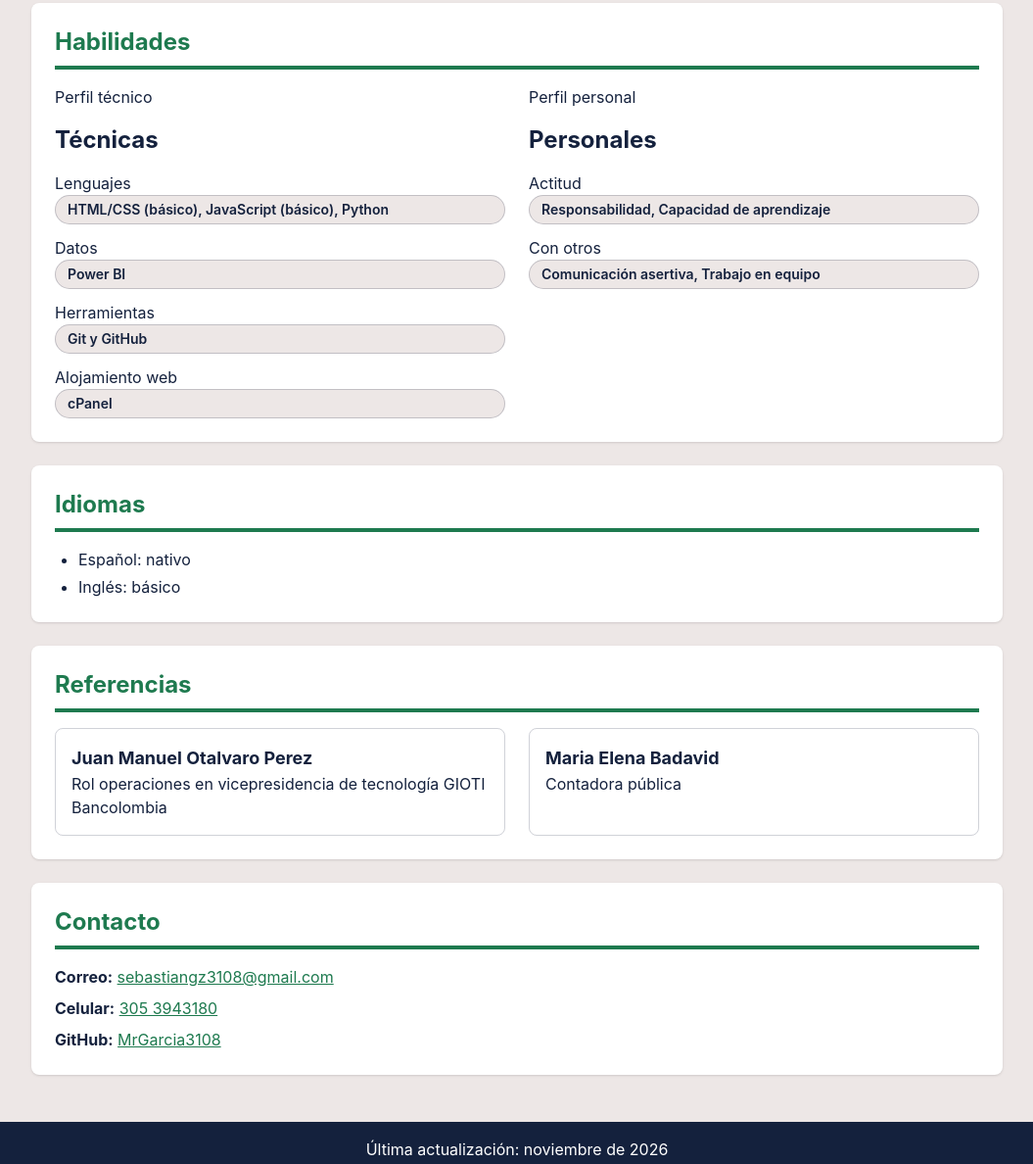
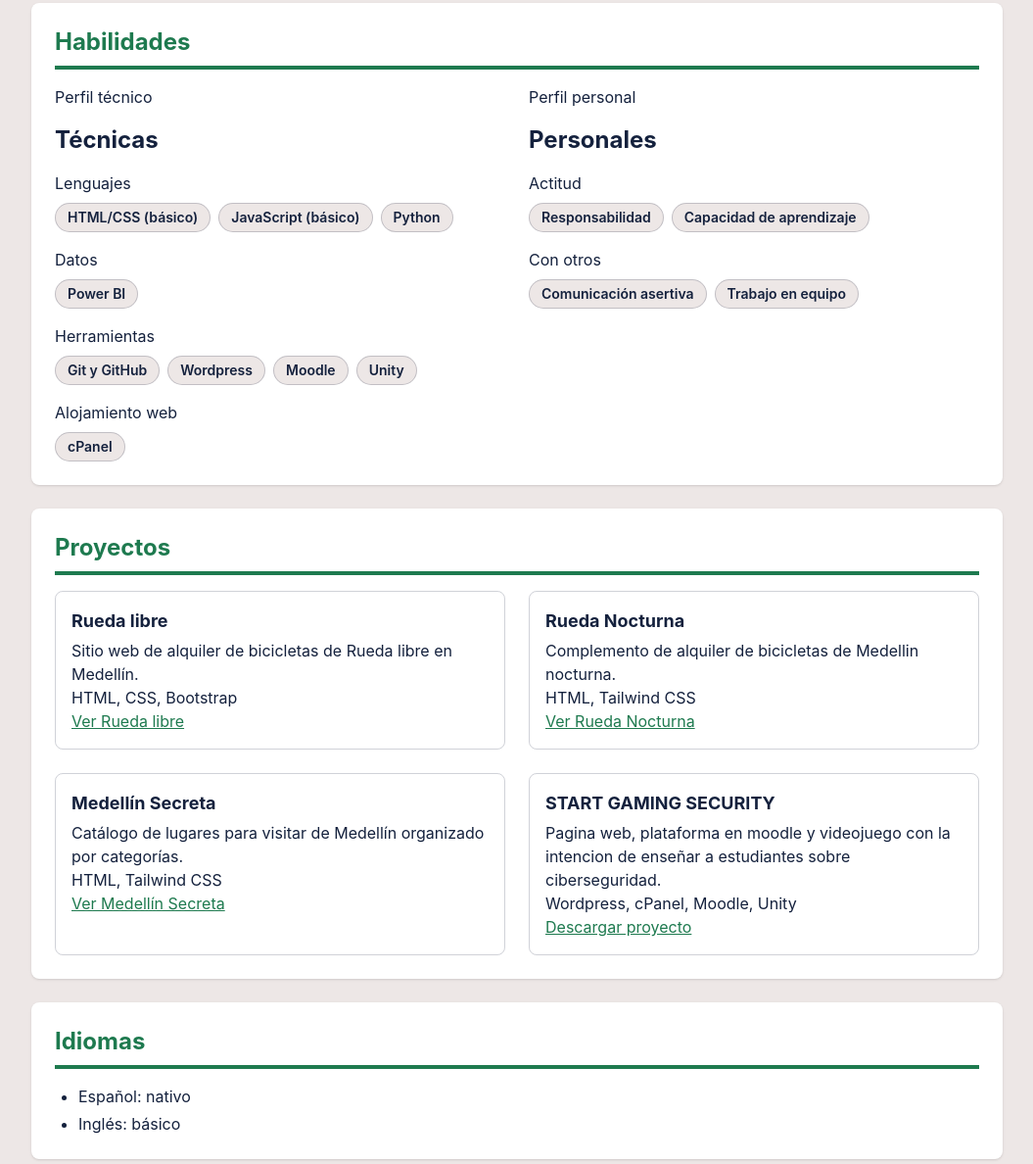
Before and after one commit to MrGarcia3108/ProyectoPagina, a website: page index.html in a window 1280 px wide. Shown: the part 831-2019 px from the top of the page at 98% size, without its empty margins (112-1167 px from the left). Drawn offline with Linux system fonts and the light colour scheme.

Commit message:
nueva seccion de proyectos y cambios y cambios en la seccion de habilidades con grid y flex

```diff
--- a/index.html
+++ b/index.html
@@ -11,13 +11,14 @@
     <header class="bg-azul-noche py-8 text-white">
         <div class="mx-auto max-w-5xl px-4">
             <div class="flex flex-col items-center gap-6 text-center md:flex-row md:text-left">
-                <img src="img/foto-perfil.jpg" alt="Foto de perfil" width="150" height="150" class="size-36 shrink-0 rounded-full border-4 border-white object-cover">
+                <img src="img/foto-perfil.jpg" alt="Foto de Sebastian Garcia Zapata" width="150" height="150" class="size-36 shrink-0 rounded-full border-4 border-white object-cover">
                 <div>
                     <h1 class="text-3xl font-bold">Sebastian Garcia Zapata</h1>
                     <p class="mt-1 text-xl">Ingeniero en Software</p>
                     <div class="mt-4 flex flex-wrap justify-center gap-3 md:justify-start">
                         <a href="https://wa.me/573053943180" target="_blank" rel="noopener noreferrer"  class="boton-contacto">Escríbeme</a>
                         <a href="https://github.com/MrGarcia3108/" target="_blank" rel="noopener noreferrer" class="boton-contacto">GitHub</a>
+                        <a href="/archivos/SEBASTIAN_GARCIA_ZAPATA.pdf" download class="boton-contacto">Descargar CV</a>
                     </div>
                 </div>
             </div>
@@ -86,22 +87,43 @@
                 <article class="tarjeta-habilidad space-y-4">
                     <p class="etiqueta-tarjeta">Perfil técnico</p>
                     <h3 class="text-2xl font-bold">Técnicas</h3>
-                    <dl class="space-y-3">
-                        <div class="fila-dato">
+                    <dl class="space-y-4">
+                        <div class="space-y-2">
                             <dt class="dato-nombre">Lenguajes</dt>
-                            <dd class="chip">HTML/CSS (básico), JavaScript (básico), Python</dd>
+                            <dd>
+                                <ul class="flex flex-wrap gap-2">
+                                    <li class="chip">HTML/CSS (básico)</li>
+                                    <li class="chip">JavaScript (básico)</li>
+                                    <li class="chip">Python</li>
+                                </ul>
+                            </dd>
                         </div>
-                        <div class="fila-dato">
+                        <div class="space-y-2">
                             <dt class="dato-nombre">Datos</dt>
-                            <dd class="chip">Power BI</dd>
+                            <dd>
+                                <ul class="flex flex-wrap gap-2">
+                                    <li class="chip">Power BI</li>
+                                </ul>
+                            </dd>
                         </div>
-                        <div class="fila-dato">
+                        <div class="space-y-2">
                             <dt class="dato-nombre">Herramientas</dt>
-                            <dd class="chip">Git y GitHub</dd>
+                            <dd>
+                                <ul class="flex flex-wrap gap-2">
+                                    <li class="chip">Git y GitHub</li>
+                                    <li class="chip">Wordpress</li>
+                                    <li class="chip">Moodle</li>
+                                    <li class="chip">Unity</li>
+                                </ul>
+                            </dd>
                         </div>
-                        <div class="fila-dato">
+                        <div class="space-y-2">
                             <dt class="dato-nombre">Alojamiento web</dt>
-                            <dd class="chip">cPanel</dd>
+                            <dd>
+                                <ul class="flex flex-wrap gap-2">
+                                    <li class="chip">cPanel</li>
+                                </ul>
+                            </dd>
                         </div>
                     </dl>
                 </article>
@@ -109,16 +131,60 @@
                 <article class="tarjeta-habilidad space-y-4">
                     <p class="etiqueta-tarjeta">Perfil personal</p>
                     <h3 class="text-2xl font-bold">Personales</h3>
-                    <dl class="space-y-3">
-                        <div class="fila-dato">
+                    <dl class="space-y-4">
+                        <div class="space-y-2">
                             <dt class="dato-nombre">Actitud</dt>
-                            <dd class="chip">Responsabilidad, Capacidad de aprendizaje</dd>
+                            <dd>
+                                <ul class="flex flex-wrap gap-2">
+                                    <li class="chip">Responsabilidad</li>
+                                    <li class="chip">Capacidad de aprendizaje</li>
+                                </ul>
+                            </dd>
                         </div>
-                        <div class="fila-dato">
+                        <div class="space-y-2">
                             <dt class="dato-nombre">Con otros</dt>
-                            <dd class="chip">Comunicación asertiva, Trabajo en equipo</dd>
+                            <dd>
+                                <ul class="flex flex-wrap gap-2">
+                                    <li class="chip">Comunicación asertiva</li>
+                                    <li class="chip">Trabajo en equipo</li>
+                                </ul>
+                            </dd>
                         </div>
                     </dl>
+                </article>
+
+            </div>
+        </section>
+        <section class="bloque">
+            <h2 class="titulo-seccion">Proyectos</h2>
+            <div class="grid grid-cols-1 gap-6 md:grid-cols-2">
+
+                <article class="flex flex-col rounded-lg border border-azul-noche/20 p-4">
+                    <h3 class="text-lg font-bold">Rueda libre</h3>
+                    <p class="mt-1">Sitio web de alquiler de bicicletas de Rueda libre en Medellín.</p>
+                    <p class="mt-2 text-sm font-semibold">HTML, CSS, Bootstrap</p>
+                    <p class="mt-auto pt-3"><a href="https://github.com/MrGarcia3108/rueda-libre" target="_blank" rel="noopener noreferrer" class="text-verde-ruta underline hover:no-underline">Ver Rueda libre</a></p>
+                </article>
+
+                <article class="flex flex-col rounded-lg border border-azul-noche/20 p-4">
+                    <h3 class="text-lg font-bold">Rueda Nocturna</h3>
+                    <p class="mt-1">Complemento de alquiler de bicicletas de Medellin nocturna.</p>
+                    <p class="mt-2 text-sm font-semibold">HTML, Tailwind CSS</p>
+                    <p class="mt-auto pt-3"><a href="https://mrgarcia3108.github.io/rueda-libre/nocturna/index.html" target="_blank" rel="noopener noreferrer" class="text-verde-ruta underline hover:no-underline">Ver Rueda Nocturna</a></p>
+                </article>
+
+                <article class="flex flex-col rounded-lg border border-azul-noche/20 p-4">
+                    <h3 class="text-lg font-bold">Medellín Secreta</h3>
+                    <p class="mt-1">Catálogo de lugares para visitar de Medellín organizado por categorías.</p>
+                    <p class="mt-2 text-sm font-semibold">HTML, Tailwind CSS</p>
+                    <p class="mt-auto pt-3"><a href="https://github.com/Eligiusdev/Gran-Secreto" target="_blank" rel="noopener noreferrer" class="text-verde-ruta underline hover:no-underline">Ver Medellín Secreta</a></p>
+                </article>
+
+                <article class="flex flex-col rounded-lg border border-azul-noche/20 p-4">
+                    <h3 class="text-lg font-bold">START GAMING SECURITY</h3>
+                    <p class="mt-1">Pagina web, plataforma en moodle y videojuego con la intencion de enseñar a estudiantes sobre ciberseguridad.</p>
+                    <p class="mt-2 text-sm font-semibold">Wordpress, cPanel, Moodle, Unity</p>
+                    <p class="mt-auto pt-3"><a href="/archivos/Trabajo_de_grado.zip" download rel="noopener noreferrer" class="text-verde-ruta underline hover:no-underline">Descargar proyecto</a></p>
                 </article>
 
             </div>
@@ -149,7 +215,7 @@
             <h2 class="titulo-seccion">Contacto</h2>
             <ul class="space-y-2">
                 <li><strong>Correo:</strong> <a href="mailto:sebastiangz3108@gmail.com" class="text-verde-ruta underline hover:no-underline">sebastiangz3108@gmail.com</a></li>
-                <li><strong>Celular:</strong> <a href="https://wa.me/573053943180" target="_blank" rel="noopener noreferrer" class="text-verde-ruta underline hover:no-underline">305 3943180</a></li>
+                <li><strong>Celular:</strong> <a href="https://wa.me/573053943180" target="_blank" rel="noopener noreferrer" class="text-verde-ruta underline hover:no-underline">305 3943180 (WhatsApp)</a></li>
                 <li><strong>GitHub:</strong> <a href="https://github.com/MrGarcia3108/" target="_blank" rel="noopener noreferrer" class="text-verde-ruta underline hover:no-underline">MrGarcia3108</a></li>
             </ul>
         </section>
```
